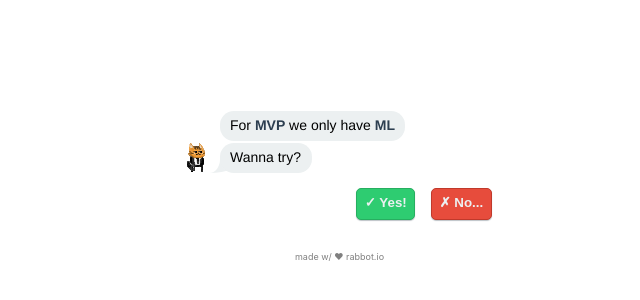
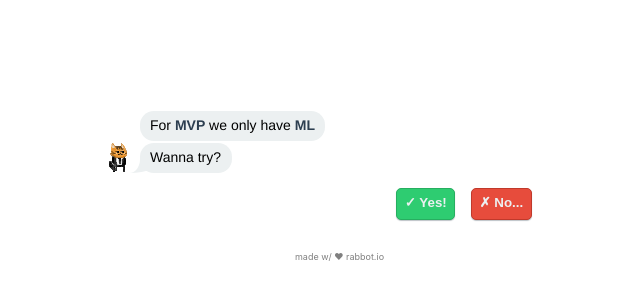
Before and after one commit to rabbotio/nl-cards, a React (Create React App) app in the folder web/: page / in a window 1280 px wide. Shown: the part 216-516 px from the top of the page, without its empty margins (223-863 px from the left). Built offline with nearby package versions, Linux system fonts and the light colour scheme.

Commit message:
Corect width

```diff
--- a/web/src/containers/RBChatContainer.js
+++ b/web/src/containers/RBChatContainer.js
@@ -10,8 +10,10 @@ import { addController } from './RBChatController'
 const Containerz = styled.div`
    {
     flex-flow: row;
-    max-height: 320px;
+    max-height: 460px;
     overflow-y: auto;
+    width: 480px;
+    margin: auto;
   }
 `
 
--- a/web/src/containers/RBChatStyles.js
+++ b/web/src/containers/RBChatStyles.js
@@ -17,7 +17,7 @@ function getChatStyle (myBG, yourBG) {
   return styled.div`
     display: flex;
     flex-direction: column;
-    width: 320px;
+    width: 400px;
     margin: 0 auto;
     font-weight: 200;
     font-size: 14px;
@@ -29,6 +29,7 @@ function getChatStyle (myBG, yourBG) {
     }
     dd {
       position: relative;
+      margin-left: 0px;
     }
     dt {
       margin-bottom: 1em;
@@ -105,7 +106,7 @@ function getChatStyle (myBG, yourBG) {
       width: 32px;
       height: 32px;
       position: absolute;
-      margin-left: -40px;
+      margin-left: -38px;
       bottom: 0px;
       float: left;
       display: block;
--- a/web/src/datas/all.json
+++ b/web/src/datas/all.json
@@ -77,7 +77,7 @@
         "uid": "0",
         "msgs": [
             "You scored 100% nice!",
-            "BTW, To keep your memory permanent we will need your email"
+            "BTW, To keep your memory permanent we will need your <b>email</b>"
         ],
         "inputs": [
             {
--- a/web/src/ui/Formz.js
+++ b/web/src/ui/Formz.js
@@ -5,6 +5,7 @@ export const Formz = styled.form`
   padding-top: 0.5em;
   float: right;
   input[type='email'] {
+    width: 200px;
     height: 22px;
     border-radius: 5px;
     border: solid 1px #bdc3c7;
```
